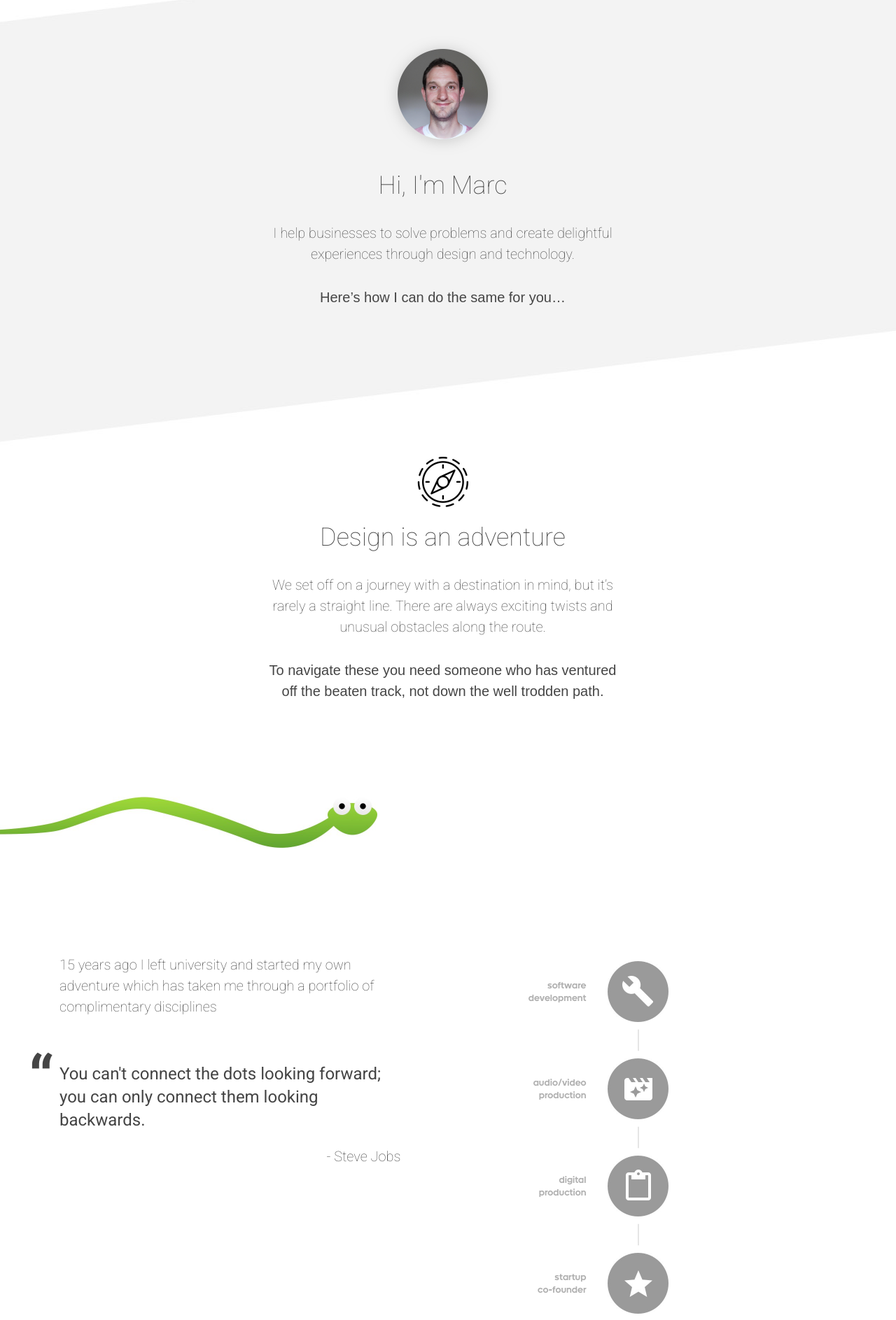
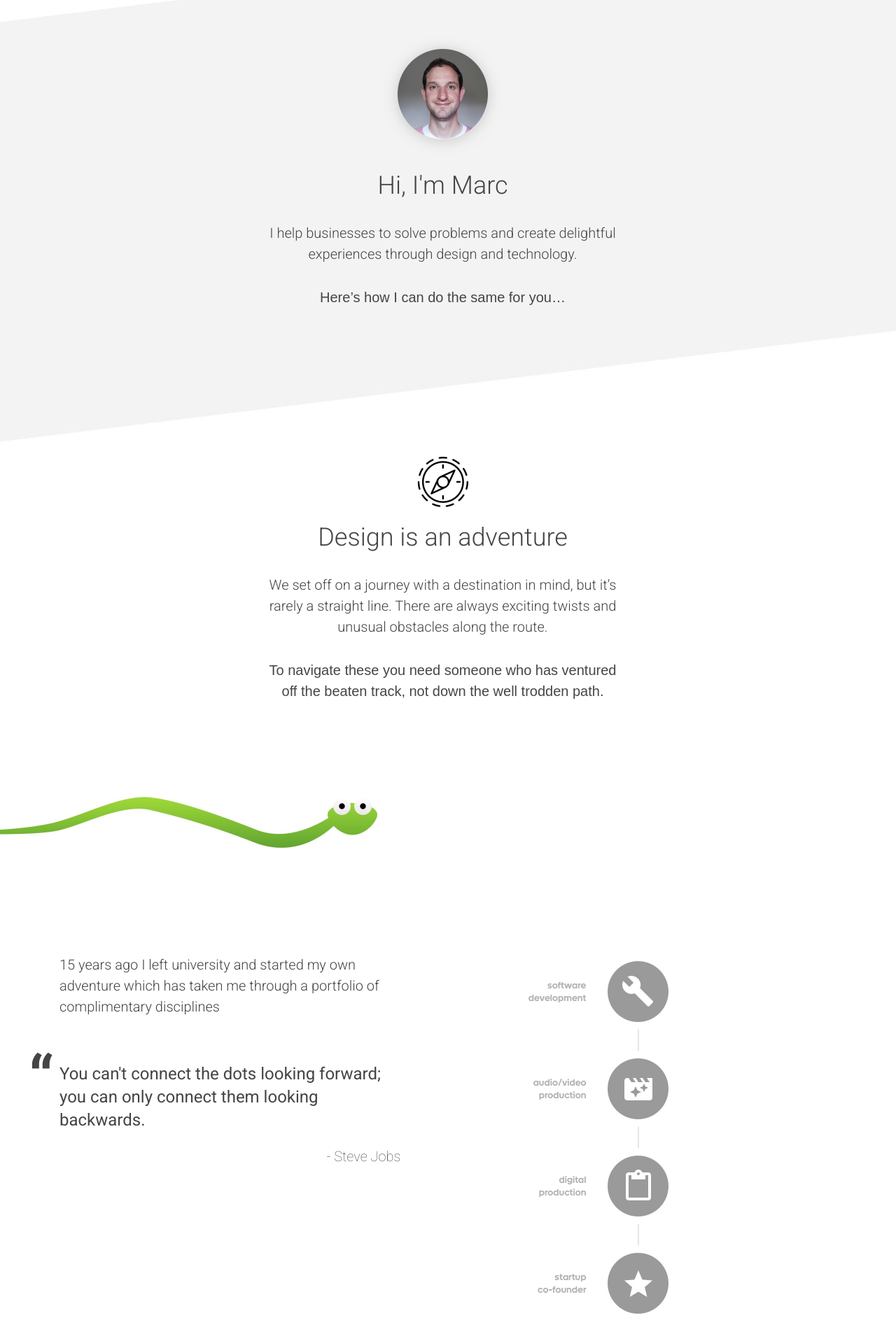
Before and after one commit to mlangsman/portfolio-langsman, a Jekyll site: the page built from index.html, in a window 1280 px wide. Shown: the part 769-2656 px from the top of the page at 70% size. Built offline with Jekyll 4.4.1, drawn with Linux system fonts in a browser that asks for light colours.

Commit message:
Fix roboto font weights

```diff
--- a/css/styles.css
+++ b/css/styles.css
@@ -12,7 +12,7 @@
 
 p {
 	font-family: roboto, sans-serif;
-	font-weight: 200;
+	font-weight: 300;
 	font-size: 20px;
 	color: #454545;
 	line-height: 30px;
@@ -33,7 +33,7 @@ h1 {
 
 h2 {
 	font-family: roboto, sans-serif;
-	font-weight: 200;
+	font-weight: 300;
 	font-size: 36px;
 	color: #454545;
 }
```
